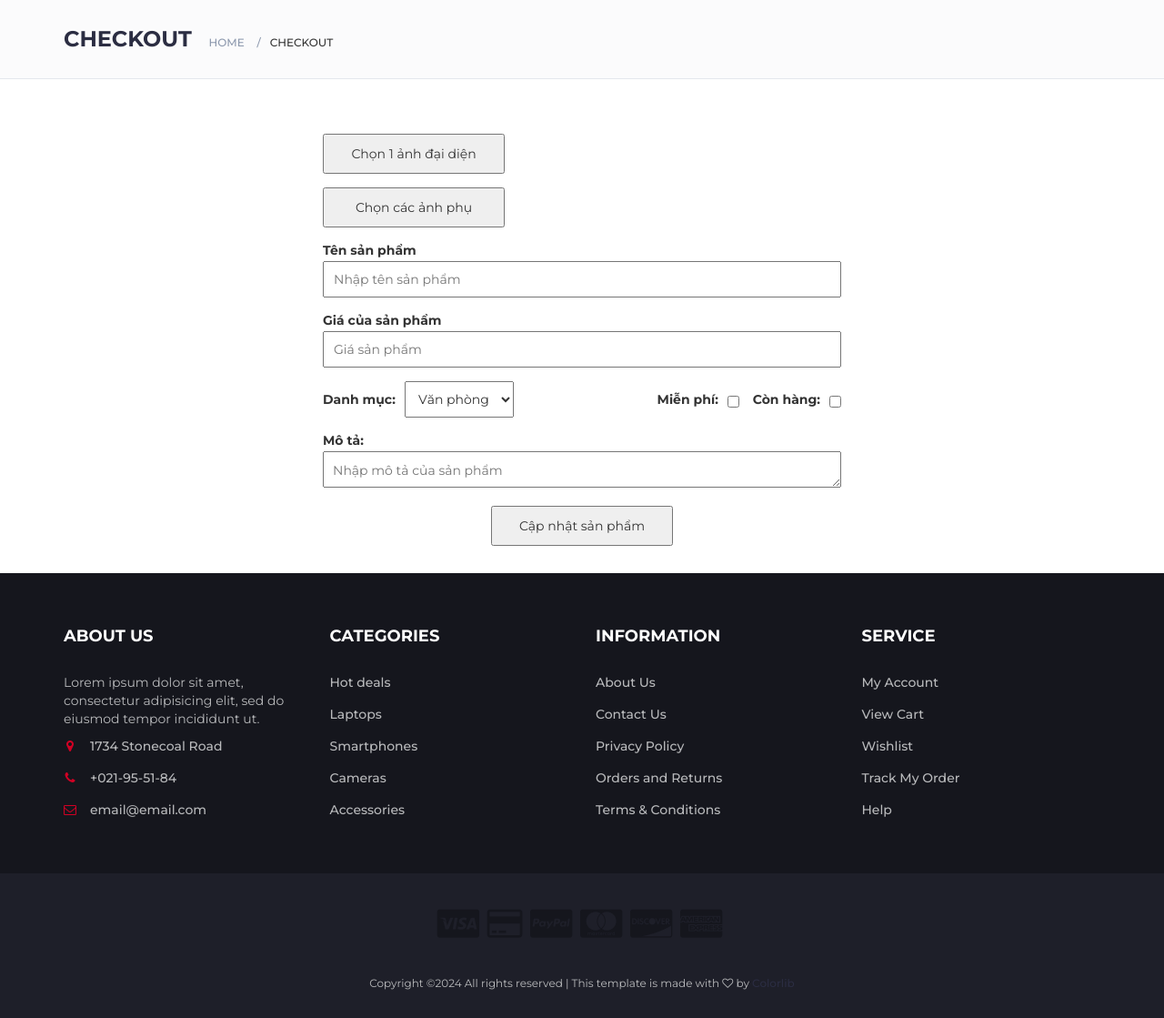
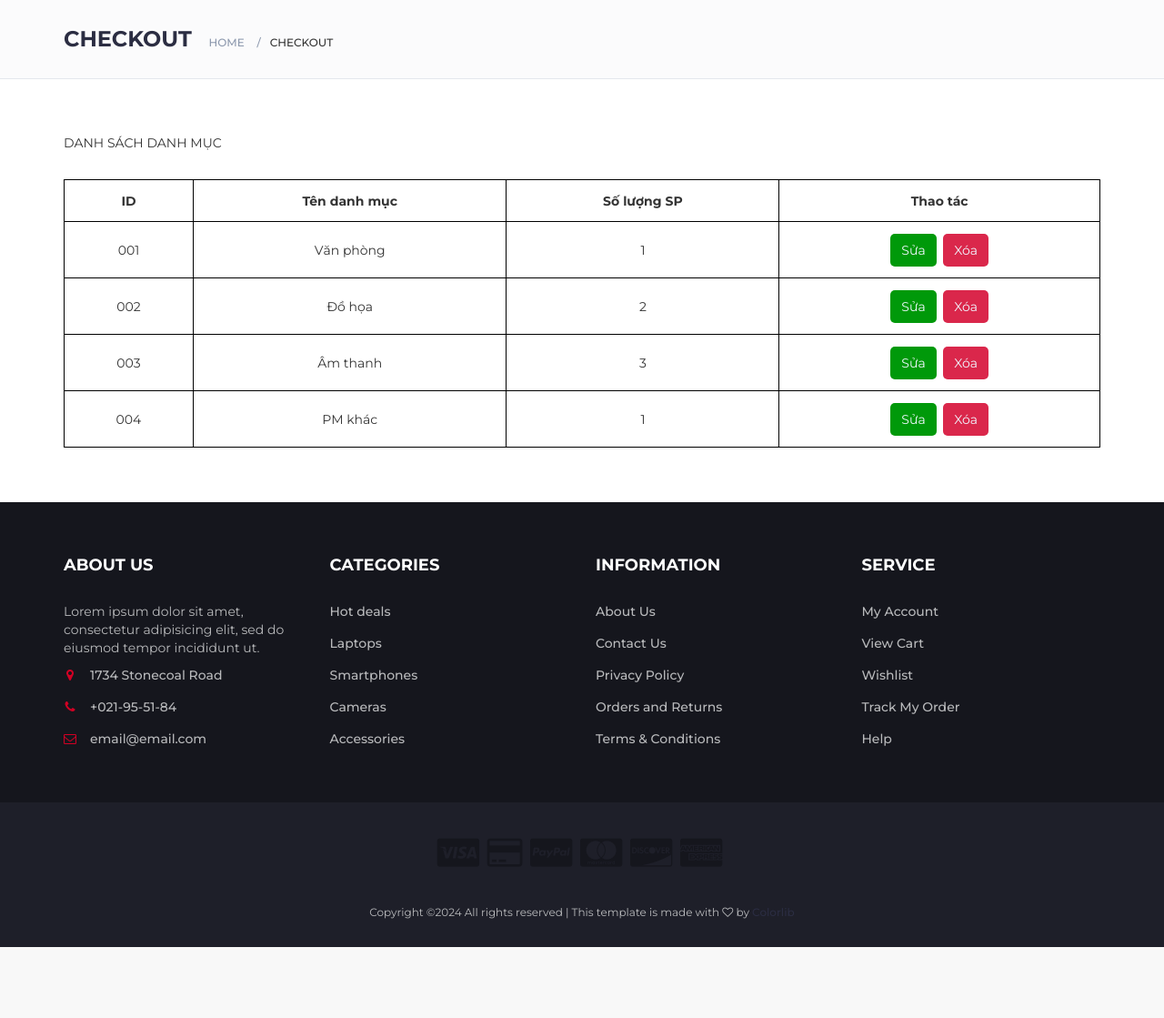
Before and after one commit to phucphan01866/softwareshop, a Spring app: template src/main/resources/templates/admin_category.html in a window 1280 px wide. Shown: the part 140-1259 px from the top of the page at 91% size. After the commit the page ends 1181 px from the top, so only its background shows below. Run offline with Thymeleaf, Linux system fonts and the light colour scheme; the template is opened without the code that fills it, so the values that code supplies are empty; some libraries are stand-ins or nearby versions.

Commit message:
Update admin lần 1

```diff
--- a/src/main/resources/static/css/admin-list.css
+++ b/src/main/resources/static/css/admin-list.css
@@ -1,21 +1,29 @@
+#title {
+    font-size: 3rem;
+    text-align: center;
+    font-weigh: 600;
+}
 #admin_list {
-    width: 50%;
+    width: 100%;
     height: auto;
     margin: auto;
+    margin-top: 30px;
+    margin-bottom: 30px;
 
-    td {
+    td,th {
         text-align: center;
+        padding: 1.25rem;
     }
 
     .wrapper {
         display: flex;
         flex-direction: row;
-        column-gap: 0.45rem;
+        column-gap: 0.75rem;
         align-items: center;
         justify-content: center;
 
         button {
-            padding: 0.5rem 0.8rem;
+            padding: 0.8rem 1.2rem;
             border-radius: 5px;
             color: aliceblue;
             border: none;
@@ -30,17 +38,14 @@
         }
     }
 
-    th,
-    td {
-        padding: 0.5rem;
-    }
+
     td.pName {
         text-align: left;
-        padding: inherit 1rem inherit 1rem;
+        padding: inherit 3rem inherit 3rem;
     }
     td.pPrice {
         text-align: right;
-        padding: inherit 1rem inherit 1rem;
+        padding: inherit 3rem inherit 3rem;
     }
 }
 
--- a/src/main/resources/templates/admin_category.html
+++ b/src/main/resources/templates/admin_category.html
@@ -27,8 +27,8 @@
 		<!-- Custom stlylesheet -->
 		<link type="text/css" rel="stylesheet" th:href="@{/css/style.css}"/>
 
-		<!-- Custom product page for admin -->
-		<link type="text/css" rel="stylesheet" th:href="@{/css/admin-style.css}"/>
+		<!-- Custom stlylesheet for admin category list-->
+		<link type="text/css" rel="stylesheet" th:href="@{/css/admin-list.css}"/>
 
 		<!-- HTML5 shim and Respond.js for IE8 support of HTML5 elements and media queries -->
 		<!-- WARNING: Respond.js doesn't work if you view the page via file:// -->
@@ -51,88 +51,60 @@
 		<div class="section">
 			<!-- container -->
 			<div class="container">
+				<p id="Title">DANH SÁCH DANH MỤC</p>
 				<!-- Form -->
-				<form id="input-form">
-					<!-- Main image -->
-					<div class="form_row">
-						<button>Chọn 1 ảnh đại diện</button>
-					</div>
-
-					<!-- Sub images -->
-					<div class="form_row">
-						<button>Chọn các ảnh phụ</button>
-					</div>
-
-					<!-- Name -->
-					<div class="form_row">
-						<label for="name">Tên sản phẩm</label>
-						<input
-								id="name"
-								class="inputText"
-								type="text"
-								name="productName"
-								placeholder="Nhập tên sản phẩm"
-						/>
-					</div>
-
-					<!-- Price -->
-					<div class="form_row">
-						<label for="price">Giá của sản phẩm</label>
-						<input
-								id="price"
-								class="inputText"
-								type="number"
-								name="productPrice"
-								placeholder="Giá sản phẩm"
-						/>
-					</div>
-
-					<div class="form_row">
-						<div id="form_special_row">
-							<!-- Category -->
-							<div class="form_block">
-								<label for="category">Danh mục:</label>
-								<select
-										id="category"
-										name="productPrice"
-										placeholder="Giá sản phẩm"
-								>
-									<option value="office">Văn phòng</option>
-									<option value="">Đồ họa</option>
-									<option value="">Âm thanh</option>
-									<option value="other">PM khác</option>
-								</select>
+				<table id="admin_list">
+					<tr>
+						<th>ID</th>
+						<th>Tên danh mục</th>
+						<th>Số lượng SP</th>
+						<th>Thao tác</th>
+					</tr>
+					<tr>
+						<td class="cId">001</td>
+						<td class="cName">Văn phòng</td>
+						<td class="cNumber">1</td>
+						<td>
+							<div class="wrapper">
+								<button class="updateBtn">Sửa</button
+								><button class="deleteBtn">Xóa</button>
 							</div>
-							<!-- Status -->
-							<div class="right">
-								<div class="form_block">
-									<label for="status">Còn hàng: </label>
-									<input id="status" type="checkbox" name="productStatus" />
-								</div>
-								<div class="form_block">
-									<label for="isFree">Miễn phí: </label>
-									<input id="isFree" type="checkbox" name="productIsFree" />
-								</div>
+						</td>
+					</tr>
+					<tr>
+						<td class="cId">002</td>
+						<td class="cName">Đồ họa</td>
+						<td class="cNumber">2</td>
+						<td>
+							<div class="wrapper">
+								<button class="updateBtn">Sửa</button
+								><button class="deleteBtn">Xóa</button>
 							</div>
-						</div>
-					</div>
-
-					<!-- Description -->
-					<div class="form_row">
-						<label for="description">Mô tả:</label>
-						<textarea
-								rows="20"
-								id="description"
-								class="inputText"
-								type="text"
-								name="productDescription"
-								placeholder="Nhập mô tả của sản phẩm"></textarea>
-					</div>
-					<!-- Main image -->
-					<div class="form_row" id="submitBtn">
-						<button>Cập nhật sản phẩm</button>
-					</div>
-				</form>
+						</td>
+					</tr>
+					<tr>
+						<td class="cId">003</td>
+						<td class="cName">Âm thanh</td>
+						<td class="cNumber">3</td>
+						<td>
+							<div class="wrapper">
+								<button class="updateBtn">Sửa</button
+								><button class="deleteBtn">Xóa</button>
+							</div>
+						</td>
+					</tr>
+					<tr>
+						<td class="cId">004</td>
+						<td class="cName">PM khác</td>
+						<td class="cNumber">1</td>
+						<td>
+							<div class="wrapper">
+								<button class="updateBtn">Sửa</button
+								><button class="deleteBtn">Xóa</button>
+							</div>
+						</td>
+					</tr>
+				</table>
 			</div>
 			<!-- /container -->
 		</div>
--- a/src/main/resources/templates/admin_product.html
+++ b/src/main/resources/templates/admin_product.html
@@ -51,12 +51,14 @@
 		<div class="section">
 			<!-- container -->
 			<div class="container">
+				<p id="Title">TẠO VÀ CẬP NHẬT SẢN PHẨM</p>
 				<!-- Form -->
 				<form id="input-form">
 					<!-- Main image -->
 					<div class="form_row">
 						<button>Chọn 1 ảnh đại diện</button>
 					</div>
+
 
 					<!-- Sub images -->
 					<div class="form_row">
@@ -77,7 +79,8 @@
 
 					<!-- Price -->
 					<div class="form_row">
-						<label for="price">Giá của sản phẩm</label>
+						<label for="price">
+							Giá của sản phẩm</label>
 						<input
 								id="price"
 								class="inputText"
```
Also changed, not shown: src/main/index.html (+1 -36 lines), src/main/java/com/webcuoiky/softwareshop/controller/webAdminController.java (+10 -1 lines), src/main/resources/templates/admin_list.html (+38 -79 lines), src/main/java/com/webcuoiky/softwareshop/controller/webBasicController.java (line endings or trailing spaces).
